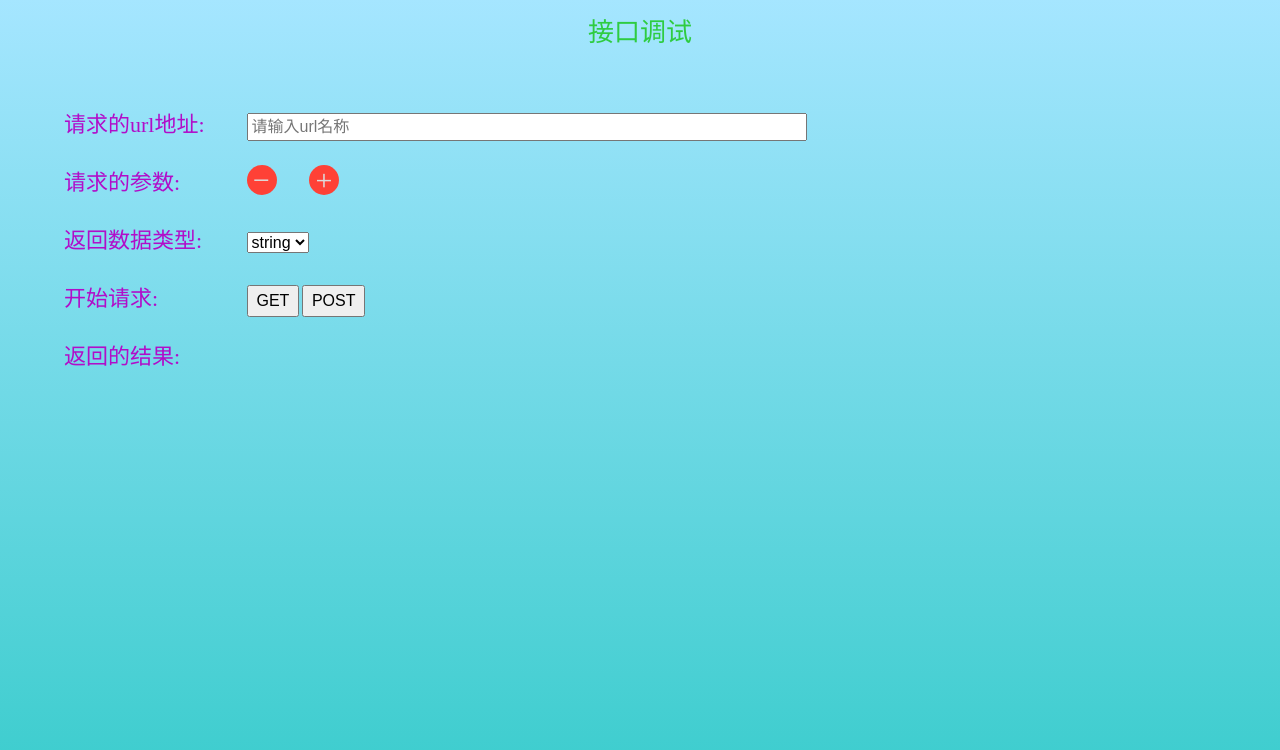
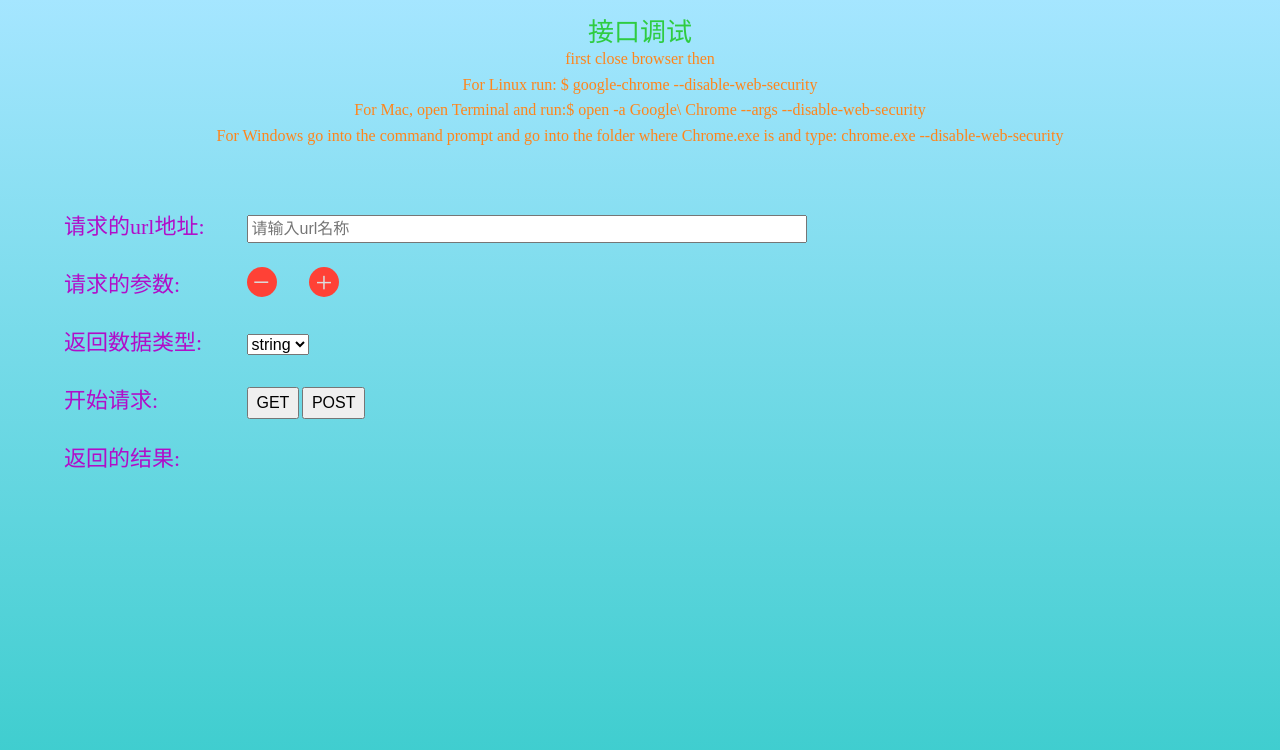
Before and after one commit to cuing/request, a plain HTML site: page index.html in a window 1280 px wide. Drawn offline with Linux system fonts and the light colour scheme.

Commit message:
little change

```diff
--- a/css/index.css
+++ b/css/index.css
@@ -17,6 +17,7 @@ article, aside, canvas, details, embed,
 figure, figcaption, footer, header, hgroup,
 menu, nav, output, ruby, section, summary,
 time, mark, audio, video {
+	font-family: "Microsoft YaHei";
 	margin: 0;
 	padding: 0;
 	border: 0;
@@ -115,7 +116,7 @@ section > div:nth-child(2) li {
 section > div:nth-child(2) input {
 	font-size: 1.4rem;
 	padding: .3rem;
-	width: 14rem;
+	width: 20rem;
 }
 
 section > div:nth-child(2) input:nth-child(2) {
--- a/index.html
+++ b/index.html
@@ -9,6 +9,10 @@
   <body>
     <header>
     	<h1>接口调试</h1>
+      <p>first close browser then</p>
+      <p>For Linux run: $ google-chrome --disable-web-security</p>
+      <p> For Mac, open Terminal and run:$ open -a Google\ Chrome --args --disable-web-security</p>
+      <p>For Windows go into the command prompt and go into the folder where Chrome.exe is and type: chrome.exe --disable-web-security</p>
     </header>
     <section>
       <div>
```
Also changed, not shown: build/indexall.html (+1 -0 lines).
